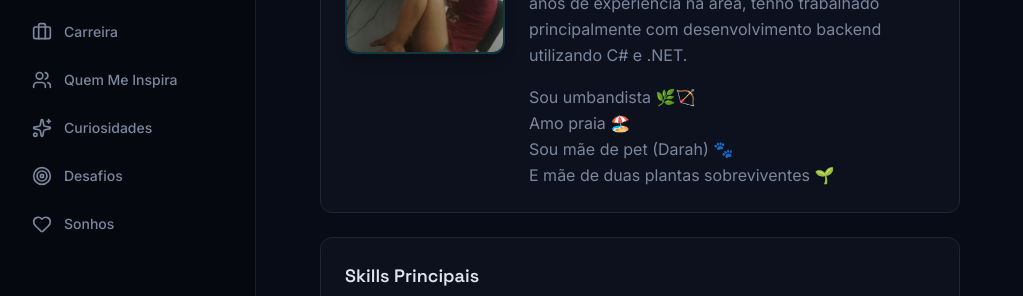
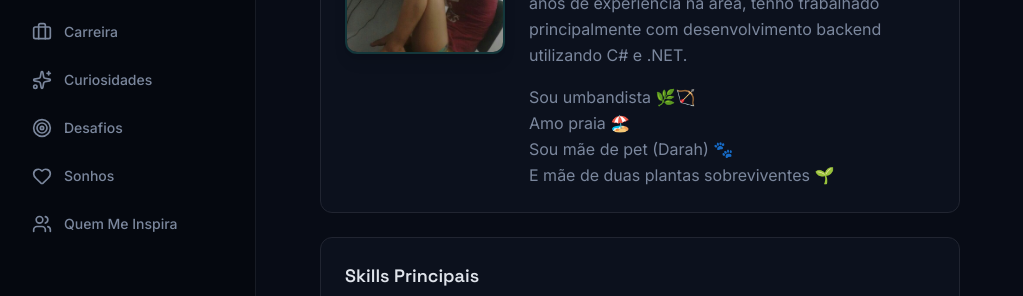
Before and after one commit to belalves/apresentacao-pessoal, a React (Vite) app: page / in a window 1280 px wide. Shown: the part 275-571 px from the top of the page, without its empty margins (0-1023 px from the left). Built offline with nearby package versions, Linux system fonts and the light colour scheme.

Commit message:
fix: Remove unused imports from SobreSection to fix build error

```diff
--- a/src/App.tsx
+++ b/src/App.tsx
@@ -23,7 +23,6 @@ const curiosidades = [
 const sonhos = [
   { text: "Abrir uma pousada com café da manhã 5 estrelas", emoji: "☕" },
   { text: "Ter uma velhice confortável", emoji: "🏡" },
-  { text: "Tirar um ano sabático", emoji: "✈️" },
   { text: "Aprender a dançar charme", emoji: "💃" },
   { text: "Viajar pelo mundo", emoji: "🌍" },
 ];
--- a/src/components/Sidebar.tsx
+++ b/src/components/Sidebar.tsx
@@ -21,10 +21,10 @@ const menuItems = [
   { id: "historia", label: "História", icon: BookOpen },
   { id: "formacao", label: "Formação", icon: GraduationCap },
   { id: "carreira", label: "Carreira", icon: Briefcase },
-  { id: "inspira", label: "Quem Me Inspira", icon: Users },
   { id: "curiosidades", label: "Curiosidades", icon: Sparkles },
   { id: "desafios", label: "Desafios", icon: Target },
   { id: "sonhos", label: "Sonhos", icon: Heart },
+  { id: "inspira", label: "Quem Me Inspira", icon: Users },
 ];
 
 const Sidebar = ({ activeSection, visitedSections, onNavigate }: SidebarProps) => {
--- a/src/components/sections/SobreSection.tsx
+++ b/src/components/sections/SobreSection.tsx
@@ -1,5 +1,4 @@
 import { motion } from "framer-motion";
-import { MapPin, Mail } from "lucide-react";
 import mortaImg from "../../assets/morta.jpg";
 
 const SobreSection = () => {
```
